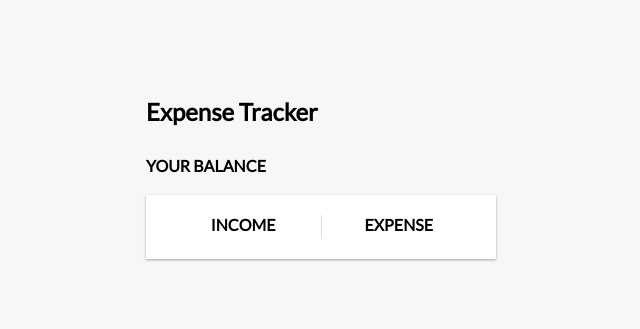
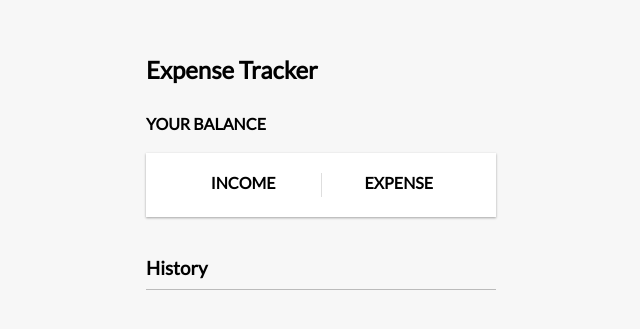
Before and after one commit to msinemkaya/expense-tracker, a React (Create React App) app: page / in a window 1280 px wide. Shown: the part 217-546 px from the top of the page, without its empty margins (319-959 px from the left). Built offline with nearby package versions, Linux system fonts and the light colour scheme.

Commit message:
feat: created TransactionList component

```diff
--- a/src/App.js
+++ b/src/App.js
@@ -2,6 +2,7 @@
 import Header from './components/Header';
 import Balance from './components/Balance';
 import IncomeExpenses from './components/IncomeExpenses';
+import TransactionList from './components/TransactionList';
 
 function App() {
   return (
@@ -10,6 +11,7 @@
       <div className='container'>
         <Balance />
         <IncomeExpenses/>
+        <TransactionList />
       </div>
     </>
   );
--- /dev/null
+++ b/src/components/TransactionList.js
@@ -0,0 +1,10 @@
+export default function TransactionList(){
+  return(
+    <>
+      <h3>History</h3>
+      <ul className='list' id='list'>
+
+      </ul>
+    </>
+  );
+}
```
